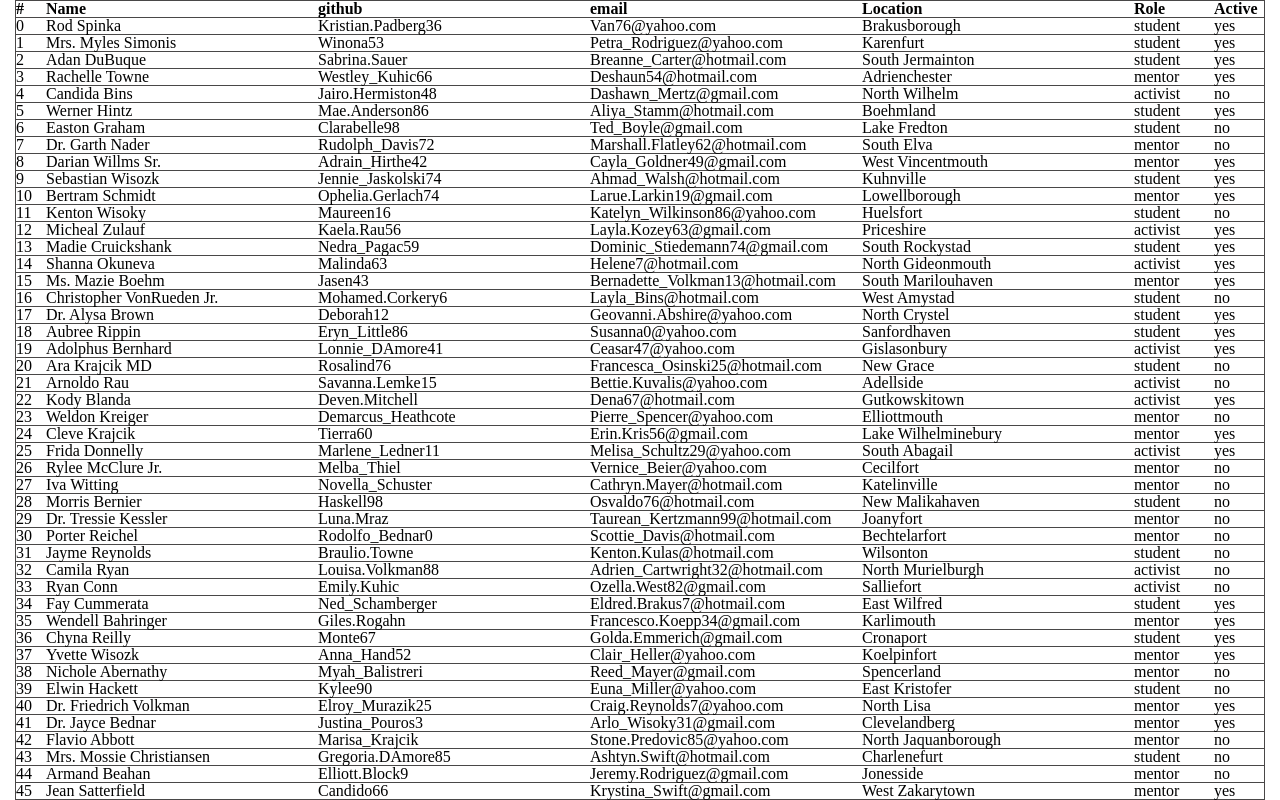
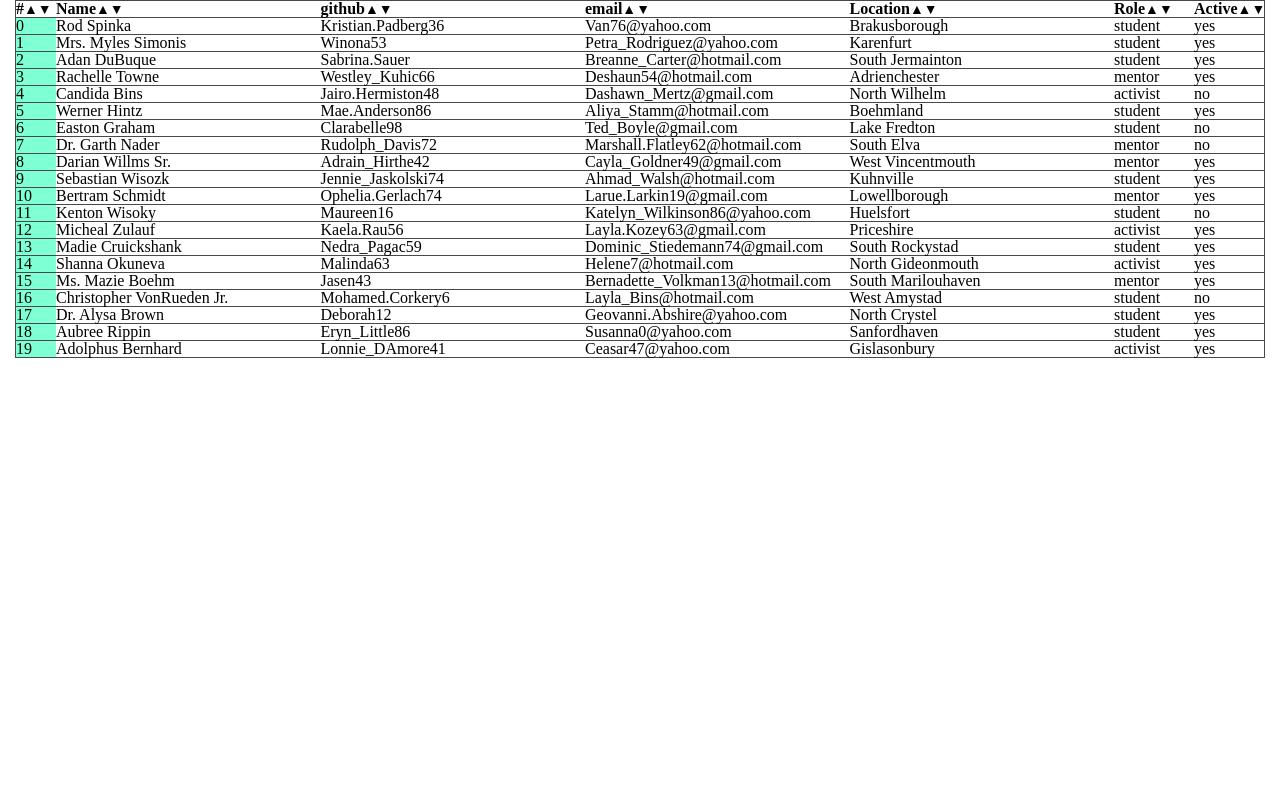
Before and after one commit to gagarin880120/datagrid, a React (Create React App) app in the folder datagrid/: page / in a window 1280 px wide. Shown: the top 800 px of the page. Built offline with nearby package versions, Linux system fonts and the light colour scheme.

Commit message:
feat: add possibility to sort items downward and upward by every category

```diff
--- a/datagrid/src/api/students.js
+++ b/datagrid/src/api/students.js
@@ -14,7 +14,7 @@ export const makeFake = (idx) => {
   };
 };
 
-const data = [...new Array(1000)].map((_, idx) => makeFake(idx));
+const data = [...new Array(20)].map((_, idx) => makeFake(idx));
 
 export default {
   "data": data
--- a/datagrid/src/components/header_row/HeaderRow.jsx
+++ b/datagrid/src/components/header_row/HeaderRow.jsx
@@ -1,16 +1,131 @@
 import React from 'react';
 import styles from './HeaderRow.module.css';
+import { useSelector, useDispatch } from 'react-redux';
 
 export default function HeaderRow() {
+  const students = useSelector(state => state.students);
+  const dispatch = useDispatch();
+
+  const activeArrowStyle = {
+    color: 'red'
+  }
+
+  function changeField(field, value) {
+    return dispatch({
+      type: 'CHANGE_FIELD',
+      payload: {
+        [field]: value
+      }
+    })
+  }
+
+  function sortDataUpward(category) {
+    const array = students;
+    array.sort((a, b) => a[category] > b[category] ? 1 : a[category] < b[category] ? -1 : 0)
+    return dispatch({
+      type: 'CHANGE_FIELD',
+      payload: {
+        students: [...array]
+      }
+    })
+  }
+
+  function sortDataDownward(category) {
+    const array = students;
+    array.sort((a, b) => a[category] > b[category] ? -1 : a[category] < b[category] ? 1 : 0)
+    return dispatch({
+      type: 'CHANGE_FIELD',
+      payload: {
+        students: [...array]
+      }
+    })
+  }
+
   return (
     <div className={styles.wrapper}>
-      <div className={styles.header}>#</div>
-      <div className={styles.header}>Name</div>
-      <div className={styles.header}>github</div>
-      <div className={styles.header}>email</div>
-      <div className={styles.header}>Location</div>
-      <div className={styles.header}>Role</div>
-      <div className={styles.header}>Active</div>
+      <div className={styles.header}>
+        #
+        <span
+          className={styles.arrow}
+          onClick={(e) => {
+            sortDataUpward('id');
+            changeField('isSortedBy', 'id');
+          }}
+        >▲</span>
+        <span
+          className={styles.arrow}
+          onClick={(e) => {
+            sortDataDownward('id');
+            changeField('isSortedBy', 'id');
+          }}
+        >▼</span>
+      </div>
+      <div className={styles.header}>
+        Name
+        <span
+          className={styles.arrow}
+          onClick={() => {sortDataUpward('name'); changeField('isSortedBy', 'name')}}
+        >▲</span>
+        <span
+          className={styles.arrow}
+          onClick={() => {sortDataDownward('name'); changeField('isSortedBy', 'name')}}
+        >▼</span>
+      </div>
+      <div className={styles.header}>
+        github
+        <span
+          className={styles.arrow}
+          onClick={() => {sortDataUpward('github'); changeField('isSortedBy', 'github')}}
+        >▲</span>
+        <span
+          className={styles.arrow}
+          onClick={() => {sortDataDownward('github'); changeField('isSortedBy', 'github')}}
+        >▼</span>
+      </div>
+      <div className={styles.header}>
+        email
+        <span
+          className={styles.arrow}
+          onClick={() => {sortDataUpward('email'); changeField('isSortedBy', 'email')}}
+        >▲</span>
+        <span
+          className={styles.arrow}
+          onClick={() => {sortDataDownward('email'); changeField('isSortedBy', 'email')}}
+        >▼</span>
+      </div>
+      <div className={styles.header}>
+        Location
+        <span
+          className={styles.arrow}
+          onClick={() => {sortDataUpward('location'); changeField('isSortedBy', 'location')}}
+        >▲</span>
+        <span
+          className={styles.arrow}
+          onClick={() => {sortDataDownward('location'); changeField('isSortedBy', 'location')}}
+        >▼</span>
+      </div>
+      <div className={styles.header}>
+        Role
+        <span
+          className={styles.arrow}
+          onClick={() => {sortDataUpward('role'); changeField('isSortedBy', 'role')}}
+        >▲</span>
+        <span
+          className={styles.arrow}
+          onClick={() => {sortDataDownward('role'); changeField('isSortedBy', 'role')}}
+        >▼</span>
+      </div>
+      <div className={styles.header}>
+        Active
+        <span
+          className={styles.arrow}
+          onClick={() => {sortDataUpward('isActive'); changeField('isSortedBy', 'isActive')}}
+        >▲</span>
+        <span
+          className={styles.arrow}
+          onClick={() => {sortDataDownward('isActive'); changeField('isSortedBy', 'isActive')}}
+        >▼</span>
+      </div>
     </div>
   )
 }
--- a/datagrid/src/components/header_row/HeaderRow.module.css
+++ b/datagrid/src/components/header_row/HeaderRow.module.css
@@ -1,9 +1,14 @@
 .wrapper {
   display: grid;
-  grid-template-columns: 30px repeat(4, 1fr) 80px 50px;
+  grid-template-columns: 40px repeat(4, 1fr) 80px 70px;
   grid-template-rows: 1fr;
   grid-column-gap: 0px;
   grid-row-gap: 0px;
   border-bottom: 1px solid rgb(73, 71, 71);
   font-weight: bold;
 }
+
+.arrow {
+  font-size: 14px;
+  cursor: pointer;
+}
--- a/datagrid/src/components/row/Row.jsx
+++ b/datagrid/src/components/row/Row.jsx
@@ -1,16 +1,23 @@
 import React from 'react';
+import { useSelector } from 'react-redux';
 import styles from './Row.module.css';
 
 export default function HeaderRow(props) {
+  const isSortedBy = useSelector(state => state.isSortedBy);
+
+  const activeItemStyles = {
+    background: '#7fffd4'
+  }
+
   return (
     <div className={styles.wrapper}>
-      <div className={styles.item}>{props.id}</div>
-      <div className={styles.item}>{props.name}</div>
-      <div className={styles.item}>{props.github}</div>
-      <div className={styles.item}>{props.email}</div>
-      <div className={styles.item}>{props.location}</div>
-      <div className={styles.item}>{props.role}</div>
-      <div className={styles.item}>{props.isActive ? 'yes' : 'no'}</div>
+      <div className={styles.item} style={isSortedBy === 'id' ? activeItemStyles: null}>{props.id}</div>
+      <div className={styles.item} style={isSortedBy === 'name' ? activeItemStyles: null}>{props.name}</div>
+      <div className={styles.item} style={isSortedBy === 'github' ? activeItemStyles: null}>{props.github}</div>
+      <div className={styles.item} style={isSortedBy === 'email' ? activeItemStyles: null}>{props.email}</div>
+      <div className={styles.item} style={isSortedBy === 'location' ? activeItemStyles: null}>{props.location}</div>
+      <div className={styles.item} style={isSortedBy === 'role' ? activeItemStyles: null}>{props.role}</div>
+      <div className={styles.item} style={isSortedBy === 'isActive' ? activeItemStyles: null}>{props.isActive ? 'yes' : 'no'}</div>
     </div>
   )
 }
--- a/datagrid/src/components/row/Row.module.css
+++ b/datagrid/src/components/row/Row.module.css
@@ -1,6 +1,6 @@
 .wrapper {
   display: grid;
-  grid-template-columns: 30px repeat(4, 1fr) 80px 50px;
+  grid-template-columns: 40px repeat(4, 1fr) 80px 70px;
   grid-template-rows: 1fr;
   grid-column-gap: 0px;
   grid-row-gap: 0px;
--- a/datagrid/src/containers/table/Table.jsx
+++ b/datagrid/src/containers/table/Table.jsx
@@ -1,11 +1,15 @@
-import React from 'react';
+import React, { useEffect, useState } from 'react';
+import { useSelector } from 'react-redux';
 import styles from './Table.module.css';
-import students from '../../api/students';
 import HeaderRow from '../../components/header_row/HeaderRow';
 import Row from '../../components/row/Row';
 
 function Table() {
-  const rows = students.data.map(item => {
+  const students = useSelector(state => state.students);
+  const [rows, setRows] = useState(null);
+
+  useEffect(() => {
+    setRows(students.map(item => {
       return (
         <Row
           key={item.id}
@@ -18,7 +22,9 @@ function Table() {
           isActive={item.isActive}
         />
       )
-  })
+    }))
+  }, [students])
+
   return (
     <div className={styles.wrapper}>
       <HeaderRow />
--- a/datagrid/src/redux/store.js
+++ b/datagrid/src/redux/store.js
@@ -1,7 +1,9 @@
 import { createStore } from 'redux';
+import students from '../api/students';
 
 const initialState = {
-
+  students: students.data,
+  isSortedBy: 'id',
 }
 
 function reducer(state = initialState, action) {
```
Lines whose indentation alone changed are shown as unchanged.
